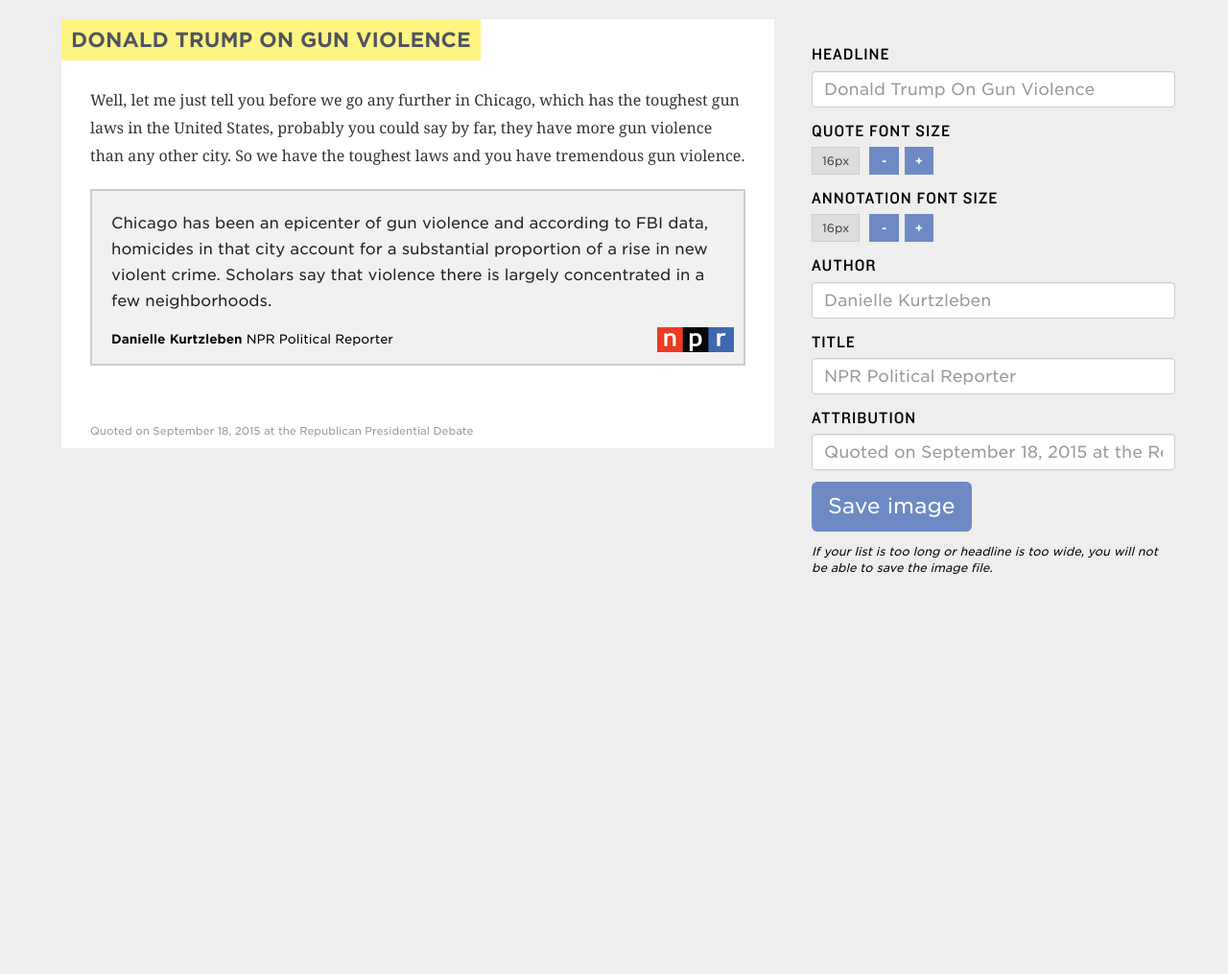
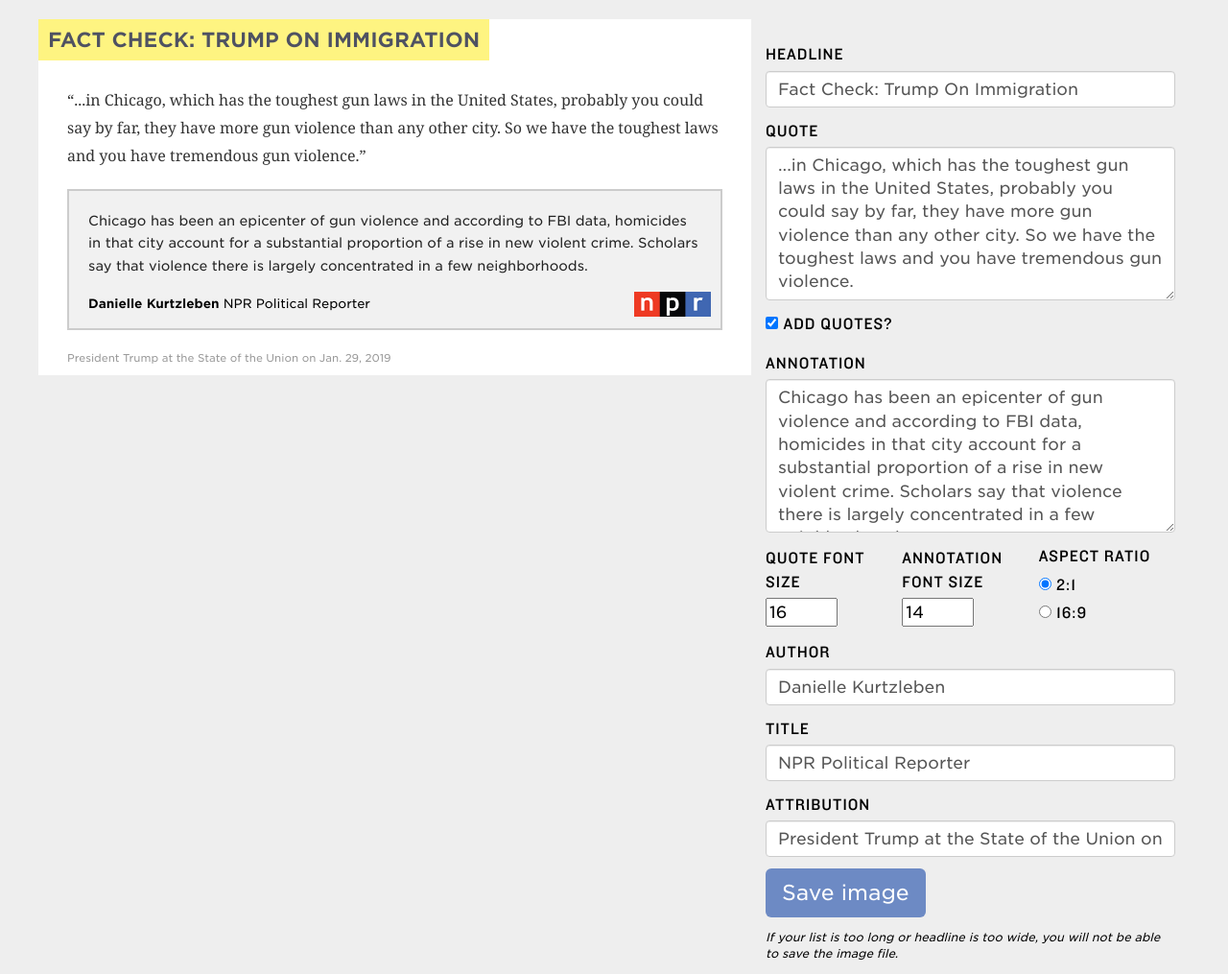
Before and after one commit to nprapps/lunchbox, a Flask app: page /annotator/index.html in a window 1280 px wide. Shown: the part 87-1102 px from the top of the page at 96% size. Before the commit the page ends 685 px from the top, so only its background shows below. Run offline with Flask 2, Linux system fonts and the light colour scheme; style sheets or scripts are compiled from the project's sources; some libraries are stand-ins or nearby versions.

Commit message:
Annotation card changes

```diff
--- a/less/annotator.less
+++ b/less/annotator.less
@@ -22,7 +22,8 @@ canvas {
 }
 
 .content {
-    display: table;
+    display: flex;
+    align-items: flex-start;
     width: 100%;
     max-width: 1200px;
     min-width: 640px;
@@ -30,16 +31,14 @@ canvas {
 
     .poster-wrapper,
     .container {
-        display: table-cell;
-        vertical-align: top;
+        display: block;
     }
 
     .poster-wrapper {
-        width: 640px;
-        padding: 0 @line-height @line-height;
+        position: sticky;
+        top: 10px;
+        flex: 0 0 743px;
     }
-
-
 
 }
 
@@ -49,6 +48,10 @@ canvas {
     small {
         font-size: 100%;
         opacity: 0.5;
+    }
+
+    input, textarea {
+        max-width: 100%;
     }
 
     .btn-group,
@@ -71,21 +74,26 @@ canvas {
         -webkit-font-smoothing: antialiased;
     }
 
-    .input-group .btn:focus {
-        outline: none;
-    }
-
     .btn-group-sm > .btn {
         font-size: 13px;
         padding: 5px;
     }
 
-    .btn:active,
-    .btn.active {
-        outline: 0;
-        background-image: none;
-        -webkit-box-shadow: none;
-        box-shadow: none;
+    .form-row {
+        display: flex;
+        justify-content: space-between;
+        align-items: center;
+
+        & > .form-group {
+            margin-right: 10px;
+            flex: 1;
+            min-width: 0;
+        }
+    }
+
+    textarea {
+        height: 20vh;
+        resize: vertical;
     }
 
     label {
@@ -100,42 +108,14 @@ canvas {
         }
     }
 
-    .font-size-adjust {
-        position: relative;
-
-        .current-size {
+    input[type="radio"], input[type="checkbox"] {
+        & + label {
             display: inline-block;
-            position: absolute;
-            top: 0;
-            left: 0;
-            width: 50px;
-            padding: 5px 10px;
-            font-size: 12px;
-            color: #444;
-            background-color: #ddd;
-            border: 1px solid #ccc;
-        }
-
-        .increase, .decrease {
-            position: relative;
-            display: inline-block;
-            padding: 5px 10px;
-            border: 1px solid #6d8ac4;
-            font-size: 12px;
-            color: #fff;
-            font-weight: bold;
-            cursor: pointer;
-            background-color: #6d8ac4;
-
-            &:hover {
-                background-color: #3551A0;
         }
     }
 
-        .decrease {
-            padding: 5px 12px;
-            margin-left: 60px;
-        }
+    input[type="number"] {
+        width: 75px;
     }
 
     .help {
@@ -150,26 +130,15 @@ canvas {
     background: @bg-color;
     // margin: @line-height;
     position: relative;
-    padding: @padding * 2;
+    padding: @padding;
     font-size: @base-font-size * 2;
     line-height: 1 !important;
     overflow: hidden;
     color: @text-color;
 
-
-    &.sixteen-by-nine {
-        height: 447px;
-        padding: @padding;
-
-        .quote& {
     .left-quote {
         top: @padding;
         left: @padding;
-            }
-        }
-
-        blockquote {
-            margin-bottom: 20px;
     }
 
     .logo-wrapper {
@@ -183,6 +152,14 @@ canvas {
             padding-bottom: @padding - 10;
         }
     }
+
+
+    &.sixteen-by-nine {
+        height: 447px;
+    }
+
+    &.two-by-one {
+        height: 371px;
     }
 
     h2 {
@@ -208,7 +185,7 @@ canvas {
 
     blockquote {
         padding: 0;
-        margin: 40px 0 0 0;
+        margin: 40px 0 20px 0;
         border-left: none;
         font-size: inherit;
         line-height: 100%;
@@ -216,6 +193,7 @@ canvas {
         display: block;
         overflow: visible;
         font-family: Georgia;
+        font-size: 16px;
 
         &:focus {
             border: none;
@@ -228,7 +206,6 @@ canvas {
             margin: 0;
             line-height: 1.8;
             color: #333;
-            font-size: 16px;
         }
 
         &:last-child {
@@ -258,9 +235,10 @@ canvas {
         }
 
         .annotation {
+            font-size: 16px;
+
             p {
                 color: #222222;
-                font-size: 16px;
                 line-height: 1.7;
             }
         }
--- a/render_utils.py
+++ b/render_utils.py
@@ -105,8 +105,8 @@ class JavascriptIncluder(Includer):
             src_paths.append('www/%s' % src)
 
             with codecs.open('www/%s' % src, encoding='utf-8') as f:
-                print '- compressing %s' % src
-                output.append(minify(f.read()))
+                print '- writing %s' % src
+                output.append(f.read())
 
         context = make_context()
         context['paths'] = src_paths
--- a/templates/annotator.html
+++ b/templates/annotator.html
@@ -7,61 +7,59 @@
 
 {% block content %}
 <div class="content">
-    <div class="poster-wrapper">
-        <div class="poster quote poster-news sixteen-by-nine">
-            <h2 class="kicker-wrapper"><span class="kicker">Donald Trump On Gun Violence</span></h2>
-            <blockquote class="quote">
-                <p>Well, let me just tell you before we go any further in Chicago, which has the toughest gun laws in the United States, probably you could say by far, they have more gun violence than any other city. So we have the toughest laws and you have tremendous gun violence.</p>
-            </blockquote>
-            <div class="annotation-wrapper">
-                <div class="annotation">
-                    <p>Chicago has been an epicenter of gun violence and according to FBI data, homicides in that city account for a substantial proportion of a rise in new violent crime. Scholars say that violence there is largely concentrated in a few neighborhoods.</p>
-                </div>
-                <div class="annotation-author">
-                    <span class="author">Danielle Kurtzleben</span> <span class="title">NPR Political Reporter</span>
-                </div>
-                <div class="logo-wrapper"></div>
-            </div>
-            <p class="show-credit">Quoted on September 18, 2015 at the Republican Presidential Debate</p>
-        </div>
-    </div>
+    <div class="poster-wrapper"></div>
     <div class="container">
         <div class="row">
-            <div class="form controls col-md-12">
+            <form class="form controls col-md-12" autocomplete="false">
                 <div class="controls-wrapper">
                     <div class="form-group">
-                        <label for="kicker">
-                            Headline
-                        </label>
-                        <input id="kicker" class="form-control" name="kicker" type="text" placeholder="Donald Trump On Gun Violence">
+                        <label for="kicker">Headline</label>
+                        <input data-bound="kicker" class="form-control" id="kicker" value="Fact Check: Trump On Immigration" type="text">
                     </div>
                     <div class="form-group">
-                        <label for="quote-adjustment">Quote Font Size</label>
-                        <p class="font-size-adjust quote">
-                            <span class="current-size">16px</span>
-                            <span class="decrease">-</span>
-                            <span class="increase">+</span>
-                        </p>
+                        <label for="quote">Quote</label>
+                        <textarea data-bound="quote" class="form-control" id="quote">...in Chicago, which has the toughest gun laws in the United States, probably you could say by far, they have more gun violence than any other city. So we have the toughest laws and you have tremendous gun violence.</textarea>
                     </div>
                     <div class="form-group">
-                        <label for="quote-adjustment">Annotation Font Size</label>
-                        <p class="font-size-adjust annotation">
-                            <span class="current-size">16px</span>
-                            <span class="decrease">-</span>
-                            <span class="increase">+</span>
-                        </p>
+                        <input type="checkbox" id="add-quotes" data-bound="addQuotes" checked="true">
+                        <label for="add-quotes">Add quotes?</label>
                     </div>
                     <div class="form-group">
-                        <label for="show">Author</label>
-                        <input id="annotation-author" class="form-control" name="author" type="text" placeholder="Danielle Kurtzleben">
+                        <label for="annotation">Annotation</label>
+                        <textarea data-bound="annotation" class="form-control" id="annotation">Chicago has been an epicenter of gun violence and according to FBI data, homicides in that city account for a substantial proportion of a rise in new violent crime. Scholars say that violence there is largely concentrated in a few neighborhoods.</textarea>
+                    </div>
+                    <div class="form-row">
+                        <div class="form-group">
+                            <label for="quote-size">Quote Font Size</label>
+                            <input data-bound="quoteSize" id="quote-size" class="current-size" type="number" value=16>
+                        </div>
+                        <div class="form-group">
+                            <label for="annotation-size">Annotation Font Size</label>
+                            <input data-bound="annotationSize" id="annotation-size" class="current-size" type="number" value=14>
+                        </div>
+                        <div class="form-group">
+                            <label>Aspect ratio</label>
+                            <div>
+                                <input type="radio" name="aspect" id="2x1" data-bound="aspect" value="2x1" checked="checked">
+                                <label for="2x1">2:1</label>
+                            </div>
+                            <div>
+                                <input type="radio" name="aspect" id="16x9" data-bound="aspect" value="16x9">
+                                <label for="16x9">16:9</label>
+                            </div>
+                        </div>
                     </div>
                     <div class="form-group">
-                        <label for="show">Title</label>
-                        <input id="annotation-title" class="form-control" name="title" type="text" placeholder="NPR Political Reporter">
+                        <label for="author">Author</label>
+                        <input data-bound="author" class="form-control" id="author" value="Danielle Kurtzleben">
                     </div>
                     <div class="form-group">
-                        <label for="show">Attribution</label>
-                        <input id="attribution" class="form-control" name="attribution" type="text" placeholder="Quoted on September 18, 2015 at the Republican Presidential debate">
+                        <label for="title">Title</label>
+                        <input data-bound="title" class="form-control" id="title" value="NPR Political Reporter" type="text">
+                    </div>
+                    <div class="form-group">
+                        <label for="source">Attribution</label>
+                        <input data-bound="source" class="form-control" id="source" value="President Trump at the State of the Union on Jan. 29, 2019" type="text">
                     </div>
                     <div class="form-group">
                         <button id="save" class="btn btn-lg btn-primary">Save image</button>
@@ -71,7 +69,7 @@
                     </div>
                 </div>
             </div>
-        </div>
+        </form>
     </div>
 </div>
 {% endblock %}
@@ -88,8 +86,6 @@
 
 {% block extra_foot_js %}
 {{ JS.push('js/lib/dom-to-image.js') }}
-{{ JS.push('js/lib/filesaver.js') }}
-{{ JS.push('js/lib/medium-editor.min.js') }}
 {{ JS.push('js/utils.js') }}
 {{ JS.push('js/annotator.js') }}
 {{ JS.render('js/annotator.min.js') }}
```
Also changed, not shown: www/annotator/index.html (+8 -10 lines), www/js/annotator.js (+68 -169 lines). Lines whose indentation alone changed are shown as unchanged.
